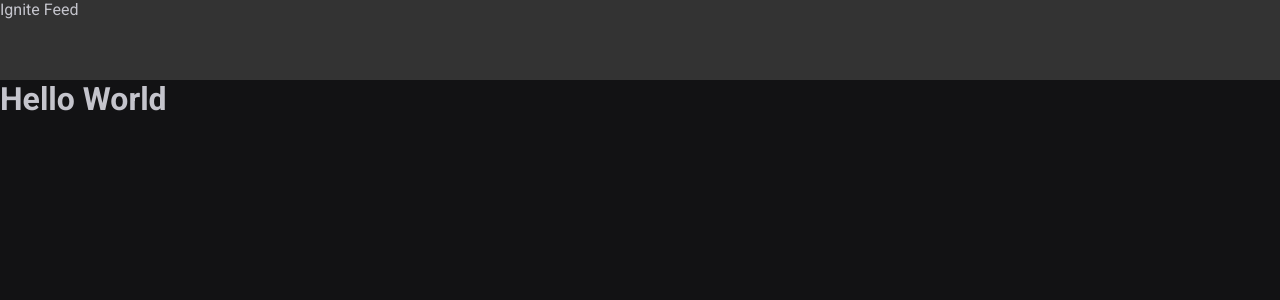
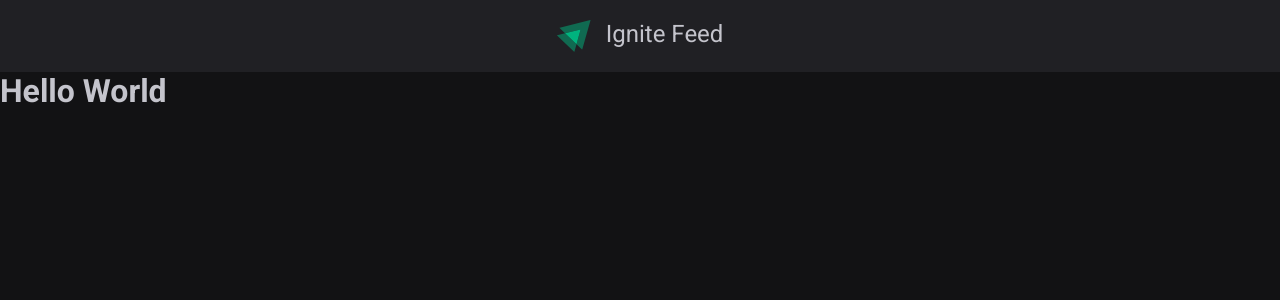
Before and after one commit to leoobarbosa2/ignite-2023, a React (Vite) app in the folder 01-vite-project/: page / in a window 1280 px wide. Shown: the top 300 px of the page. Built offline with nearby package versions, Linux system fonts and the light colour scheme.

Commit message:
feat: Adapting Header Component

```diff
--- a/01-vite-project/src/components/Header/Header.jsx
+++ b/01-vite-project/src/components/Header/Header.jsx
@@ -1,9 +1,12 @@
 import styles from './Header.module.css';
+
+import IgniteLogo from '@Assets/ignite-logo.svg';
 
 export const Header = () => {
     return (
         <header className={styles.header}>
-            Ignite Feed
+            <img src={IgniteLogo} alt='Ignite logo' />
+            <span className={styles.header__title}>Ignite Feed</span>
         </header>
     );
 };
--- a/01-vite-project/src/components/Header/Header.module.css
+++ b/01-vite-project/src/components/Header/Header.module.css
@@ -1,4 +1,15 @@
 .header {
-    background: #333;
-    height: 80px;
+    background: var(--gray-800);
+    display: flex;
+    justify-content: center;
+    padding: 1.25rem 0;
 }
+
+.header__title {
+    font-size: 1.50rem;
+    margin-left: 0.94rem;
+}
+
+.header img {
+    height: 2rem;
+}
```
Also changed, not shown: 01-vite-project/src/assets/ignite-logo.svg (added).
